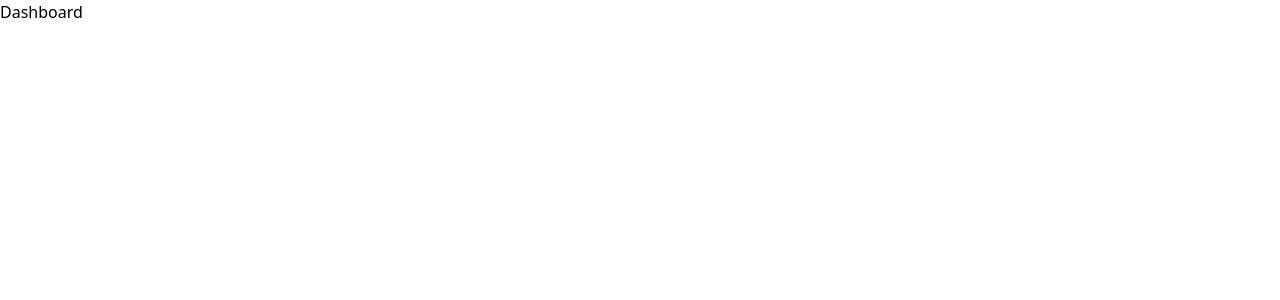
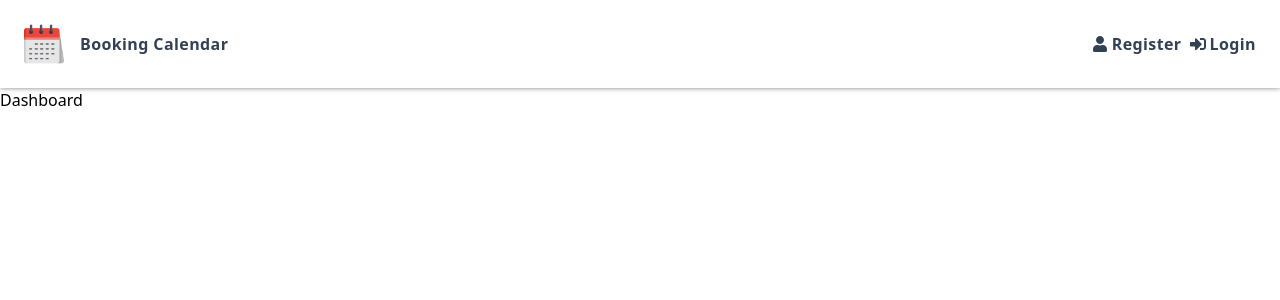
Before and after one commit to gazjosef/booking-calendar, a React (Vite) app in the folder frontend/: page / in a window 1280 px wide. Shown: the top 300 px of the page. Built offline with nearby package versions, Linux system fonts and the light colour scheme.

Commit message:
Build: Header.tsx & Navbar.tsx

```diff
--- a/frontend/components/Layout/Header.tsx
+++ b/frontend/components/Layout/Header.tsx
@@ -1,37 +1,23 @@
 import React from "react";
+import { Link } from "react-router-dom";
 // ** Import Icons
-import {
-  FaSignInAlt,
-  //   FaSignOutAlt,
-  FaUser,
-} from "react-icons/fa";
+import Navbar from "./Navbar";
 
 const Header: React.FC = () => {
   return (
     <header className="p-6 text-slate-700 shadow-[0_0_5px_0_rgba(0,0,0,0.5)]	">
       <div className="container mx-auto flex items-center justify-between font-semibold tracking-wide">
-        <div className="head__logo | flex items-center gap-2">
+        <div className="head__logo">
+          <Link to="/" className="flex items-center gap-2">
             <img
               className="max-h-10"
               src="/logo/calendar.png"
               alt="Calendar Logo"
             />
             <h2 className="ml-2">Booking Calendar</h2>
+          </Link>
         </div>
-        <div className="flex items-center gap-2">
-          <ul className="flex items-center justify-between">
-            <li>
-              <a className="m-1 flex items-center justify-between">
-                <FaSignInAlt className="mr-1" /> Login
-              </a>
-            </li>
-            <li>
-              <a className="m-1 flex items-center justify-between">
-                <FaUser className="mr-1" /> Register
-              </a>
-            </li>
-          </ul>
-        </div>
+        <Navbar />
       </div>
     </header>
   );
--- a/frontend/components/Layout/Navbar.tsx
+++ b/frontend/components/Layout/Navbar.tsx
@@ -0,0 +1,26 @@
+import React from "react";
+import { Link } from "react-router-dom";
+import { FaUser, FaSignInAlt } from "react-icons/fa";
+
+const Navbar: React.FC = () => {
+  return (
+    <nav>
+      <ul className="flex items-center space-x-2">
+        <li className="flex items-center">
+          <Link to="/register" className="flex items-center space-x-1">
+            <FaUser />
+            <span>Register</span>
+          </Link>
+        </li>
+        <li className="flex items-center">
+          <Link to="/login" className="flex items-center space-x-1">
+            <FaSignInAlt />
+            <span>Login</span>
+          </Link>
+        </li>
+      </ul>
+    </nav>
+  );
+};
+
+export default Navbar;
--- a/frontend/src/App.tsx
+++ b/frontend/src/App.tsx
@@ -7,6 +7,7 @@ import { BrowserRouter as Router, Routes, Route } from "react-router-dom";
 import Dashboard from "./pages/Dashboard.tsx";
 import Login from "./pages/Login.tsx";
 import Register from "./pages/Register.tsx";
+import Header from "../components/Layout/Header.tsx";
 
 import "./App.css";
 
@@ -14,13 +15,12 @@ function App() {
   return (
     <>
       <Router>
-        <div className="container">
-          <Routes>
-            <Route path="/" element={<Dashboard />} />
-            <Route path="/login" element={<Login />} />
-            <Route path="/register" element={<Register />} />
-          </Routes>
-        </div>
+        <Header />
+        <Routes>
+          <Route path="/" element={<Dashboard />} />
+          <Route path="/login" element={<Login />} />
+          <Route path="/register" element={<Register />} />
+        </Routes>
       </Router>
     </>
   );
```
Lines whose indentation alone changed are shown as unchanged.
